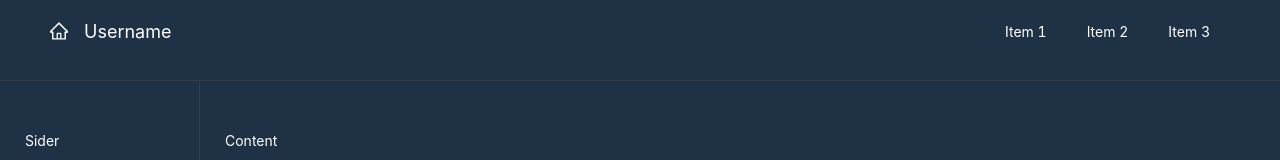
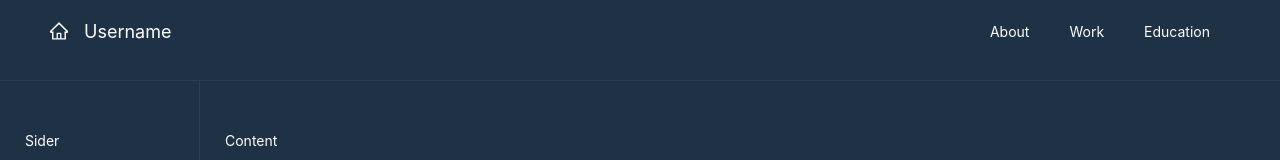
Before and after one commit to pohti/portfolio-antd, a React (Create React App) app: page / in a window 1280 px wide. Shown: the top 160 px of the page. Built offline with nearby package versions, Linux system fonts and the light colour scheme.

Commit message:
adding menu items

```diff
--- a/src/components/Header/CustomHeader.css
+++ b/src/components/Header/CustomHeader.css
@@ -2,9 +2,9 @@
     color: var(--main-font-color);
 }
 
-.header-icon-container, .header-menu {
-    /* padding-top: var(--header-padding-top); */
-}
+/* .header-icon-container, .header-menu {
+
+} */
 
 .header-icon, .header-icon-text {
     color: var(--main-font-color);
--- a/src/components/Header/CustomHeader.jsx
+++ b/src/components/Header/CustomHeader.jsx
@@ -7,7 +7,17 @@ import './CustomHeader.css'
 const { Text } = Typography
 const { Item } = Menu
 
+const menuItems = [
+    { label: 'About', key: 'about' },
+    { label: 'Work', key: 'work' },
+    { label: 'Education', key: 'education' },
+]
+
 export default class CustomHeader extends Component {
+    handleMenuItemClick = ({key}) => {
+        console.log("Menu item clicked", key)
+    }
+
     render() {
         return (
             <div>
@@ -26,11 +36,9 @@ export default class CustomHeader extends Component {
                         <Menu
                             mode="horizontal"
                             className="header-menu"
-                        >
-                            <Item>Item 1</Item>
-                            <Item>Item 2</Item>
-                            <Item>Item 3</Item>
-                        </Menu>
+                            items={menuItems}
+                            onClick={this.handleMenuItemClick}
+                        />
                     </Col>
                 </Row>
             </div>
```
Also changed, not shown: 1 other file (tests, documents, lock files or other folders).
